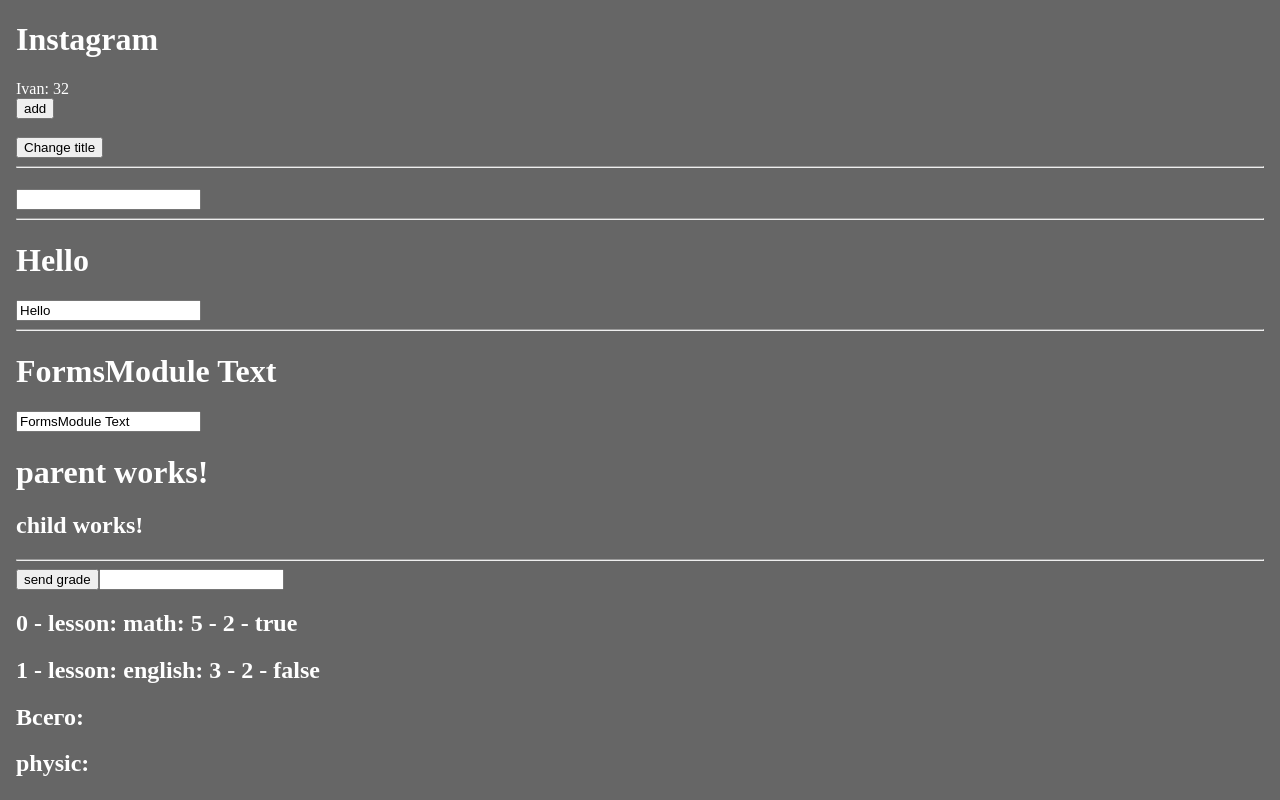
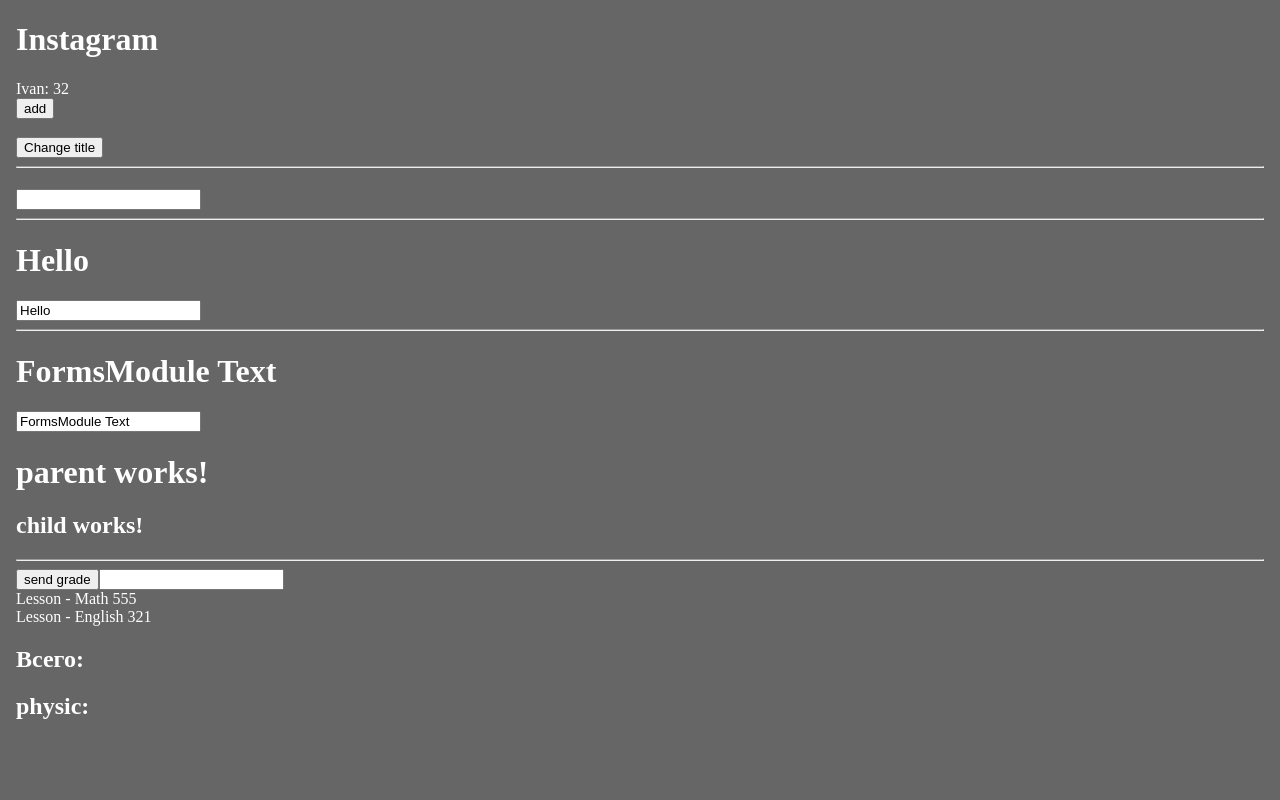
Before and after one commit to VictorSvetailo/Angular-Instagram-Prod, an Angular app: page / in a window 1280 px wide. Built offline with nearby package versions, Linux system fonts and the light colour scheme.

Commit message:
feat() NgFor Array nested structure

```diff
--- a/src/app/parent/child/child.component.ts
+++ b/src/app/parent/child/child.component.ts
@@ -1,5 +1,4 @@
 import {Component, EventEmitter, Input, Output} from '@angular/core';
-import {Address} from '../parent.component';
 
 
 export interface Grade {
--- a/src/app/parent/parent.component.html
+++ b/src/app/parent/parent.component.html
@@ -2,8 +2,15 @@
   <h1>parent works!</h1>
   <inst-child (sendGradeEvent)="getGrade($event)"></inst-child>
 
-  <h2 *ngFor="let el of grades;
-   index as i; count as count; even as even">{{i}} - lesson: {{el}} - {{count}} - {{even}}</h2>
+<!--  <h2 *ngFor="let el of grades; index as i; count as count; even as even">{{i}} - lesson: {{el}} - {{count}} - {{even}}</h2>-->
+ <div *ngFor="let lesson of lessons">
+   <div>
+     Lesson - {{lesson.title}}
+     <span *ngFor="let grade of lesson.weekGrades">{{grade.gradeItem}}</span>
+   </div>
+ </div>
+
+
   <h2>Всего: </h2>
   <h2>physic: </h2>
 </div>
--- a/src/app/parent/parent.component.ts
+++ b/src/app/parent/parent.component.ts
@@ -1,11 +1,15 @@
 import {Component} from '@angular/core';
 import {Grade} from './child/child.component';
 
+export interface WeekGrades {
+  id: number
+  gradeItem: number
+}
 
-export interface Address {
-  city: string
-  street: string
-  house: number
+export interface Lesson {
+  id: number
+  title: string
+  weekGrades: WeekGrades[]
 }
 
 
@@ -15,9 +19,29 @@
   styleUrls: ['./parent.component.scss']
 })
 export class ParentComponent {
-  grades: string[] = ['math: 5', 'english: 3']
+  lessons: Lesson[] = [{
+    id: 0,
+    title: 'Math',
+    weekGrades: [
+      {id: 1, gradeItem: 5},
+      {id: 2, gradeItem: 5},
+      {id: 3, gradeItem: 5}
+    ]
+  },
+    {
+      id: 1,
+      title: 'English',
+      weekGrades: [
+        {id: 1, gradeItem: 3},
+        {id: 2, gradeItem: 2},
+        {id: 3, gradeItem: 1}
+      ],
+
+    }
+  ]
+
   getGrade(garde: string) {
-    this.grades.push(garde)
+    // this.grades.push(garde)
   }
 
 
```
